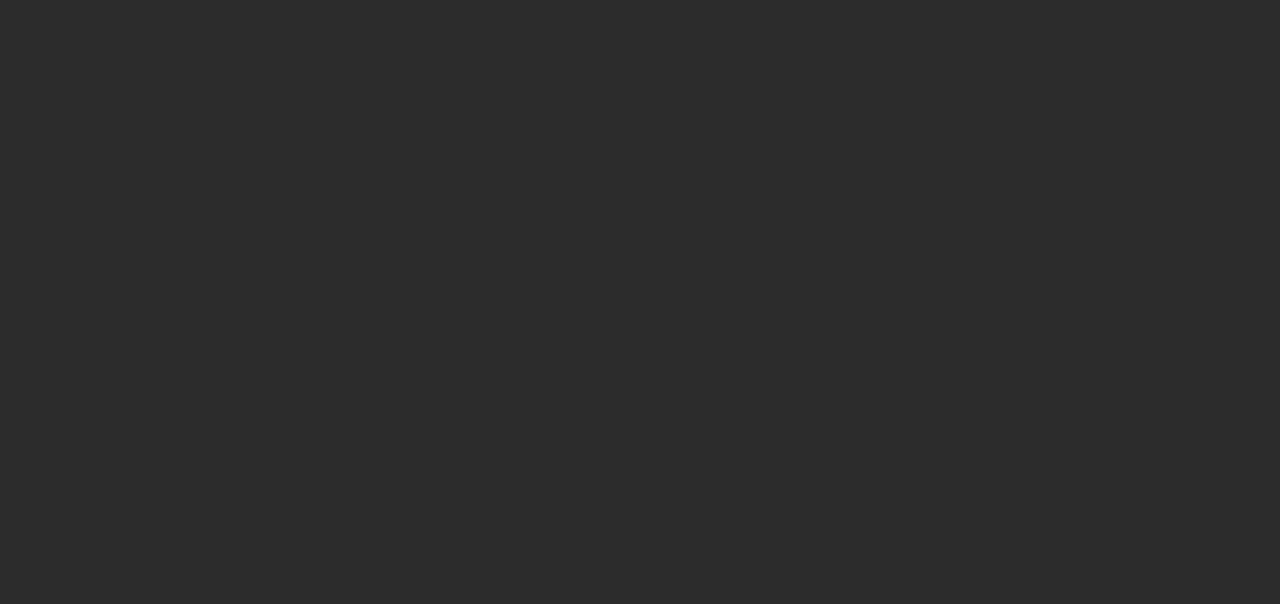
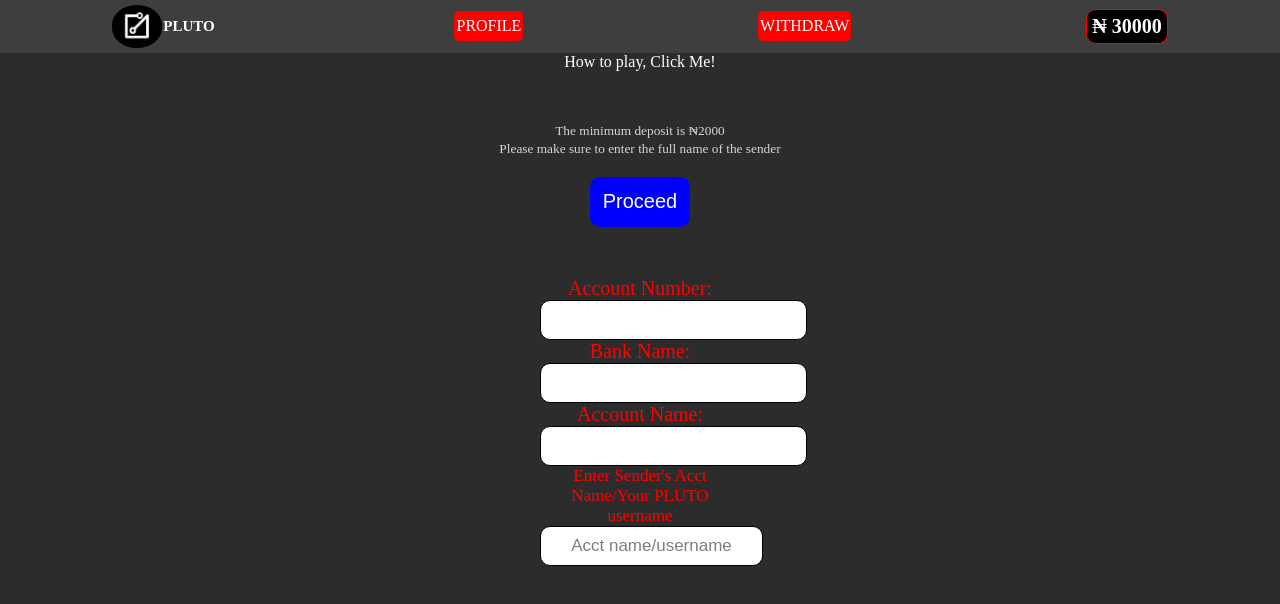
Before and after one commit to Dev-180Memes/Game, a React (Vite) app in the folder vite-project/: page /deposit in a window 1280 px wide. Before the commit this address had no page. Shown: the top 604 px of the page. Built offline with nearby package versions, Linux system fonts and the light colour scheme; no server answers; the database is empty; a web font is replaced by a local one.

Commit message:
further development

```diff
--- a/vite-project/src/App.tsx
+++ b/vite-project/src/App.tsx
@@ -2,6 +2,9 @@ import React from 'react'
 import Apps from "./Apps"
 import SignIn from './components/js/SignIn'
 import { Routes, Route } from 'react-router-dom'
+import { Profile } from './components/js/Profile'
+import { Withdraw } from './components/js/Withdraw'
+import { Deposit } from './components/js/Deposit'
 
 const App = () => {
   return (
@@ -9,6 +12,9 @@ const App = () => {
     <Routes>
         <Route path="/" element={<Apps />} />
         <Route path='signin' element={<SignIn />} />
+        <Route path='profile' element={<Profile />} />
+        <Route path='withdraw' element={<Withdraw />} />
+        <Route path='deposit' element={<Deposit />} />
     </Routes>
   )
 }
--- /dev/null
+++ b/vite-project/src/components/css/deposit.css
@@ -0,0 +1,122 @@
+.top {
+    display: flex;
+    align-items: center;
+    justify-content: space-between;
+    background-color: blue;
+    width: 100%;
+    float: none;
+    margin-left: auto;
+    /* padding: 0px 10px; */
+    background-size: cover;
+    box-shadow: 0px 1px black;
+}
+
+.amount {
+    display: flex;
+    margin-top: 2px;
+    padding-left: 30px;
+    background-color: blue;
+    margin-bottom: -50px;
+    /* align-items: center; */
+    /* text-align: center; */
+    /* justify-content: space-between; */
+}
+
+.digited {
+    display: flex;
+    margin-bottom: -40px;
+    /* margin-left: -35px; */
+    margin-top: -70px;
+}
+
+.digited > p {
+    font-size: 20px;
+    /* text-align: center; */
+    /* align-items: center; */
+}
+
+.digited > h1 {
+    font-size: 20px;
+    text-align: center;
+    align-items: center;
+    color: white;
+}
+
+.depositor {
+    display: flex;
+    align-items: center;
+    text-align: center;
+    padding: 0px 10px;
+}
+
+.depositor > img {
+    height: 25px;
+    margin-right: -30px;
+    color: white;
+}
+
+.depositor > p {
+    color: black;
+    font-size: 17px;
+}
+
+.left {
+    margin-left: -35px;
+}
+
+.available > p {
+    color: white;
+    font-size: 20px;
+}
+
+.small {
+    margin-top: 50px;
+    opacity: 80%;
+}
+
+/*----------- The input section for account details ------------*/
+
+.inputForm {
+    display: block;
+    margin-top: 50px;
+}
+
+.accountNumber > p {
+    font-size: 20px;
+    color: red;
+}
+
+.accountNumber > input {
+    font-size: 20px;
+    border: 1px solid black;
+    border-radius: 10px;
+    height: 40px;
+    text-align: center;
+}
+
+.accountNumberUser > p {
+    color: red;
+    font-size: 17px;
+}
+
+.accountNumberUser > input {
+    font-size: 17px;
+    height: 40px;
+    border-radius: 10px;
+    border: 1px solid black;
+    text-align: center;
+}
+
+.submision > button {
+    margin-top: 20px;
+    background: none;
+    border: none;
+    background-color: blue;
+    height: 50px;
+    width: 100px;
+    font-size: 20px;
+    text-align: center;
+    align-items: center;
+    border-radius: 10px;
+    color: white;
+}
--- a/vite-project/src/components/css/navbar.css
+++ b/vite-project/src/components/css/navbar.css
@@ -77,6 +77,6 @@
 }
 
 a{
-    color: rgb(197, 197, 197);
+    color: white;
     text-decoration: none;
 }
--- a/vite-project/src/components/css/signIn.css
+++ b/vite-project/src/components/css/signIn.css
@@ -32,7 +32,7 @@
     /* justify-content: center; */
     /* display: flex; */
     font-size: 17px;
-    color: white;
+    color: black;
     padding: 14px 0;
     /* padding-right: 34px; */
     background-color: white;
@@ -56,7 +56,6 @@
     justify-content: center;
     display: flex;
     font-size: 17px;
-    color: white;
     padding: 14px 0;
     background-color: white;
     float: none;
@@ -70,7 +69,7 @@
 }
 
 ::placeholder {
-    color: white;
+    color: black;
     padding: 10px 10px;
     opacity: 60%;
     opacity: 50%;
@@ -130,11 +129,16 @@ form{
     color: red !important;
 }
 
-/* label {
+label {
     font-size: 20px;
-    color: blue;
+    text-transform: uppercase;
 }
 
+.password  {
+    color: black !important;
+}
+
+
 a {
-    color: black;
-} */
+    color: white;
+}
--- a/vite-project/src/components/js/Body.tsx
+++ b/vite-project/src/components/js/Body.tsx
@@ -17,7 +17,7 @@ const Body = () => {
       try {
         if (user) {
           // Create a query to fetch data only for the current user based on their UID
-          const q = query(depositCollectionRef, where('userId', '==', user.uid));
+          const q = query(depositCollectionRef, where('uid', '==', user.uid));
           const data = await getDocs(q);
           const filteredData = data.docs.map((doc) => ({
             ...doc.data(),
@@ -32,6 +32,7 @@ const Body = () => {
 
     getUsersData();
   }, [users]); // Include 'user' in the dependency array to refetch data when the user changes
+
   // from Chat /////////////////////////////
 
 
@@ -83,7 +84,7 @@ const Body = () => {
     setFirst();
     setSecond();
     setThird();
-    check();
+    // check();
   }
 
   const mathBal = () => {
@@ -129,11 +130,14 @@ const Body = () => {
         <div className="main">
 
             <div className="intro">
-            {users.map ((digits) => (
+            {/* {users.map ((digits) => (
               <h1>₦{digits.balance}</h1>
-            ))}
+            ))} */}
               <h1>YOU PLAY</h1> <br />
               <h1 className='we-pay'>WE PAY!</h1>
+              {users.map((user) => (
+                <li key={users.uid}>{user.balance}: {user.email}</li>
+              ))}
             </div>
 
         </div>
--- /dev/null
+++ b/vite-project/src/components/js/Deposit.tsx
@@ -0,0 +1,97 @@
+import React, { useEffect, useState } from 'react'
+import { db, auth } from "../Config/Firebase"
+import { getDocs, collection, addDoc, doc, docs } from "firebase/firestore"
+import Navbar from './Navbar'
+import "../css/deposit.css"
+
+export const Deposit = () => {
+    const [depositUser, setDepositUser] = useState([])
+    const [senderName, setSenderName] = useState("")
+
+    const depositCollectionRef = collection(db, "Deposit")
+
+
+    useEffect (() => {
+        const getMovieList = async () => {
+
+          try {
+            const data = await getDocs(depositCollectionRef);
+            const filteredData = data.docs.map((doc) => ({
+            ...doc.data(),
+            id: doc.id,
+          }))
+          setDepositUser(filteredData)
+        } catch (err) {
+          console.error(err)
+        }
+        }
+
+        getMovieList();
+
+    }, [])
+
+
+
+    const onSubmitMovies = async () => {
+    try {
+        await addDoc(depositCollectionRef, {
+        accountName: senderName,
+        uid: auth?.currentUser?.uid,
+        })
+        // getMovieList();
+    } catch(err) {
+        console.error(err)
+    }
+    }
+
+  return (
+    <div>
+        <div className="general-div">
+            <Navbar />
+        </div>
+
+        <div className="small">
+            <small>The minimum deposit is ₦2000</small>  <br />
+            <small>Please make sure to enter the full name of the sender</small>
+        </div>
+
+        <div className="submision">
+            <button onClick={onSubmitMovies}>Proceed</button>
+        </div>
+
+        <div className="inputs">
+
+            <form className='inputForm' action="">
+                <div className="accountNumber">
+                    <p>Account Number:</p>
+                    <input type="number" value="" />
+                </div>
+
+                <div className="accountNumber">
+                    <p>Bank Name:</p>
+                    <input type="text" value="" />
+                </div>
+
+                <div className="accountNumber">
+                    <p>Account Name:</p>
+                    <input type="text" value="" />
+                </div>
+
+                <div className="accountNumberUser">
+                    <p>Enter Sender's Acct Name/Your PLUTO username</p>
+                    <input
+                    type="text"
+                    placeholder='Acct name/username'
+                    required
+                    onChange={(e) => setSenderName(e.target.value)}
+                    />
+                </div>
+
+
+            </form>
+
+        </div>
+
+    </div>
+  )
+}
--- a/vite-project/src/components/js/Navbar.tsx
+++ b/vite-project/src/components/js/Navbar.tsx
@@ -1,6 +1,7 @@
 import React from 'react'
 import "../css/navbar.css"
 import logo from "../../assets/logo.jpg"
+import { Link } from 'react-router-dom'
 
 
 const Navbar = () => {
@@ -10,21 +11,23 @@ const Navbar = () => {
 
       <div className="navbar-container">
 
-        <div className="navbar-logo">
-          <img className='logo-img' src={logo} alt="" />
-          <h1>PLUTO</h1>
-        </div>
+        <Link to="/">
+          <div className="navbar-logo">
+            <img className='logo-img' src={logo} alt="" />
+            <h1>PLUTO</h1>
+          </div>
+        </Link>
 
         <div className="profile">
-          <p>PROFILE</p>
+          <p><Link to="../profile">PROFILE</Link></p>
         </div>
 
         <div className="withdraw">
-          <p>WITHDRAW</p>
+          <p><Link to="../withdraw">WITHDRAW</Link></p>
         </div>
 
         <div className="navbar-balance">
-          <h1>₦ 30000</h1>
+          <h1><Link to="../deposit">₦ 30000</Link></h1>
         </div>
 
       </div>
--- /dev/null
+++ b/vite-project/src/components/js/Profile.tsx
@@ -0,0 +1,7 @@
+import React from 'react'
+
+export const Profile = () => {
+  return (
+    <div>Profile</div>
+  )
+}
--- /dev/null
+++ b/vite-project/src/components/js/Withdraw.tsx
@@ -0,0 +1,117 @@
+import React, { useEffect, useState } from 'react'
+import {  collection, addDoc, getDocs } from "firebase/firestore"
+import { db } from "../Config/Firebase"
+import Navbar from './Navbar'
+
+export const Withdraw = () => {
+
+    const [movieList, setMovieList] = useState([])
+    const usersCollectionRef = collection(db, "Withdraw")
+
+
+
+    const [newUserAccountNumber, setNewUserAccountNumber] = useState(0);
+    const [newUserAmount, setNewUserAmount] = useState(0);
+    const [newUserBankName, setNewUserBankName] = useState("");
+    const [newUserAccountName, setNewUserAccountName] = useState("");
+
+    useEffect (() => {
+        const getMovieList = async () => {
+
+          try {
+            const data = await getDocs(usersCollectionRef);
+            const filteredData = data.docs.map((doc) => ({
+            ...doc.data(),
+            id: doc.id,
+          }))
+          setMovieList(filteredData)
+        } catch (err) {
+          console.error(err)
+        }
+        }
+
+        getMovieList();
+
+      }, [])
+
+
+
+      //   getMovieList();
+
+      // }, []);
+
+
+
+      const onSubmitMovies = async () => {
+        try {
+          await addDoc(usersCollectionRef, {
+            accountName: newUserAccountName,
+            accountNumber: newUserAccountNumber,
+            amount: newUserAmount,
+            bankName: newUserBankName,
+
+          })
+          // getMovieList();
+        } catch(err) {
+          console.error(err)
+        }
+      }
+
+  return (
+    <div>
+        <div className="general-user-div">
+            <Navbar />
+        </div>
+        <div className="small">
+          <small>The minimum withdrawal is ₦2000.</small> <br />
+          <small>Please press the submit button once</small>
+        </div>
+
+        <div>
+
+                <div className="submision">
+                  <button onClick={onSubmitMovies}>submit</button>
+                </div>
+
+            </div>
+
+        <div className="inputs">
+            <form className='inputForm' action="">
+                <div className="accountNumber">
+                  <p>Amount:</p>
+                  <input placeholder='Amount to Withdraw'
+                  onChange={(e) => setNewUserAmount(Number(e.target.value))}
+                  type="number" />
+                </div>
+
+                <div className="accountNumber">
+                  <p>Account Number:</p>
+                  <input
+                  placeholder='Enter Your Acct No'
+                  onChange={(e) => setNewUserAccountNumber(Number(e.target.value))}
+                  type="number"
+                  />
+                </div>
+
+                <div className="accountNumber">
+                  <p>Bank Name:</p>
+                  <input
+                  type="text"
+                  onChange={(e) => setNewUserBankName(e.target.value)}
+                  placeholder='Enter Bank Name' />
+                </div>
+
+                <div className="accountNumber">
+                  <p>Account Name:</p>
+                  <input
+                  type="text"
+                  onChange={(e) => setNewUserAccountName(e.target.value)}
+                  placeholder='Enter Your Acct Name' />
+                </div>
+          </form>
+
+        </div>
+
+    </div>
+  )
+}
```
Also changed, not shown: vite-project/src/components/css/profile.css (added), vite-project/src/components/css/withdraw.css (added).
